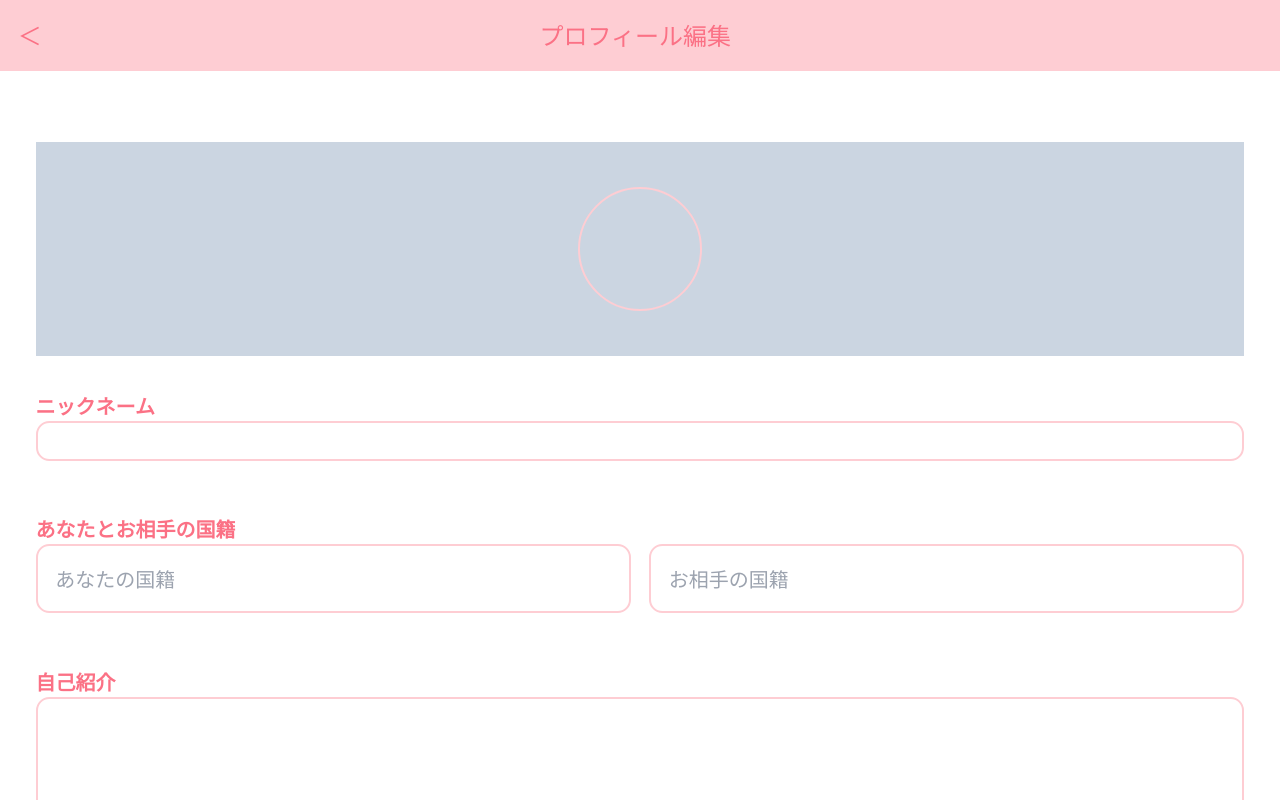
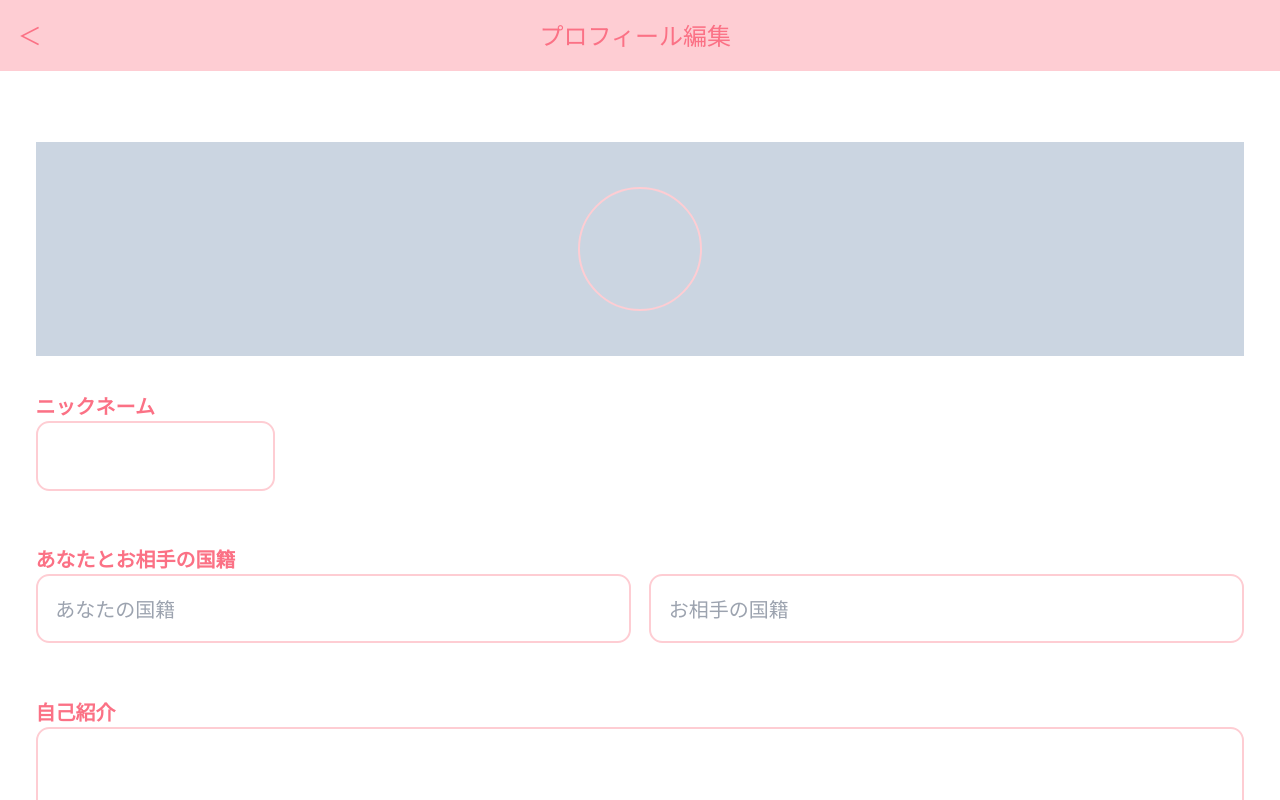
Before and after one commit to beppumisato/international-marriage-community, a Next.js app: page /mypage/edit in a window 1280 px wide. Shown: the top 800 px of the page. Built offline with nearby package versions, Linux system fonts and the light colour scheme; a web font is replaced by a local one.

Commit message:
nickname defaultValue追加

```diff
--- a/src/app/mypage/edit/page.tsx
+++ b/src/app/mypage/edit/page.tsx
@@ -42,9 +42,12 @@ export default function EditPage() {
         <form onSubmit={handleSubmit(onSubmit)}>
           <div className='text-rose-400 text-[20px]'>
             <div className='mt-4 font-bold'>ニックネーム</div>
-            <div className='border-2 border-rose-200 rounded-md p-2 text-black'>
-              {user?.nickname}
-            </div>
+            <input
+              defaultValue={user?.nickname}
+              {...register('nickname')}
+              type='text'
+              className='border-2 border-rose-200 rounded-md p-2 text-black'
+            />
             <div className='mt-6 font-bold'>あなたとお相手の国籍</div>
             <div className='flex gap-x-2'>
               <input
```
